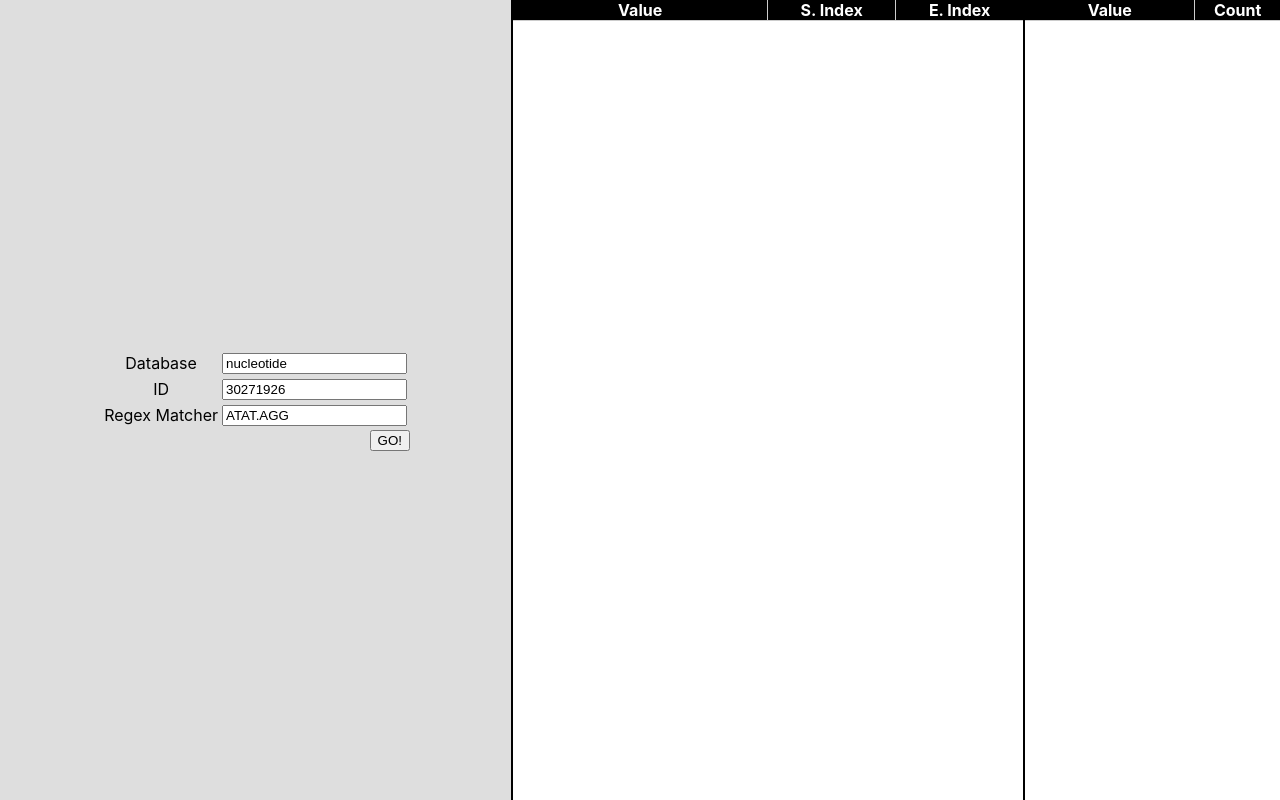
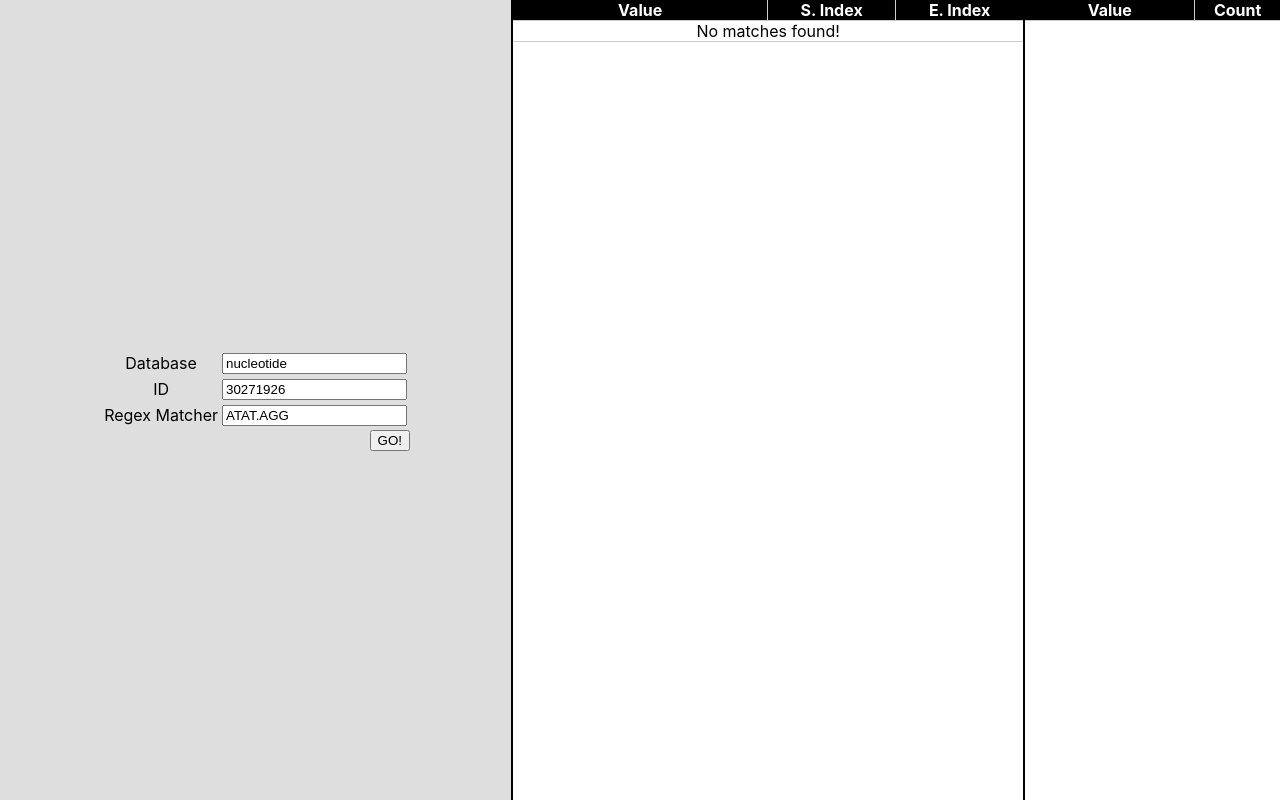
Before and after one commit to JackSappo/genbank-database-parser, a React (Create React App) app: page / in a window 1280 px wide. Built offline with nearby package versions, Linux system fonts and the light colour scheme.

Commit message:
empty row

```diff
--- a/src/App.css
+++ b/src/App.css
@@ -92,6 +92,11 @@
   border-right: 1px solid #ccc;
 }
 
+.match-row.empty {
+  display: block;
+  text-align: center;
+}
+
 .match-counts-row {
   background-color: white;
   display: flex;
--- a/src/App.js
+++ b/src/App.js
@@ -50,7 +50,9 @@ class App extends Component {
       }).catch(err => {
         this.setState({
           errorText: parseError(err, databaseName, databaseId),
-          loading: false
+          loading: false,
+          matches: [],
+          matchCounts: []
         })
       })
     })
--- a/src/Matches.js
+++ b/src/Matches.js
@@ -3,18 +3,14 @@ import React from 'react';
 function Matches (props) {
   const { matches } = props;
 
-  // if (!matches || !matches.length) {
-  //   return (
-  //     <div className="matches">
-  //       No matches!
-  //     </div>
-  //   )
-  // }
-
   return (
     <div className="matches">
       <MatchRowHeader />
-      {matches.map((match, i) => <MatchRow match={match} key={i} /> )}
+      {
+        matches && matches.length
+        ? matches.map((match, i) => <MatchRow match={match} key={i} /> )
+        : <EmptyRow />
+      }
     </div>
   );
 }
@@ -39,4 +35,12 @@ function MatchRow({match, key}) {
   )
 }
 
+function EmptyRow() {
+  return (
+    <div className="match-row empty">
+      No matches found!
+    </div>
+  )
+}
+
 export default Matches;
--- a/src/utils/parsers.js
+++ b/src/utils/parsers.js
@@ -34,7 +34,7 @@ export function parseError(err, databaseName, databaseId) {
       return `ID ${databaseId} not found in database "${databaseName}"`
     } else if (data.match(/Database.* is not supported/)) {
       return `Database "${databaseName}" is not supported`;
-    } {
+    } else {
       return 'An unknown error occurred when fetching data'
     }
   } catch (e) {
```
